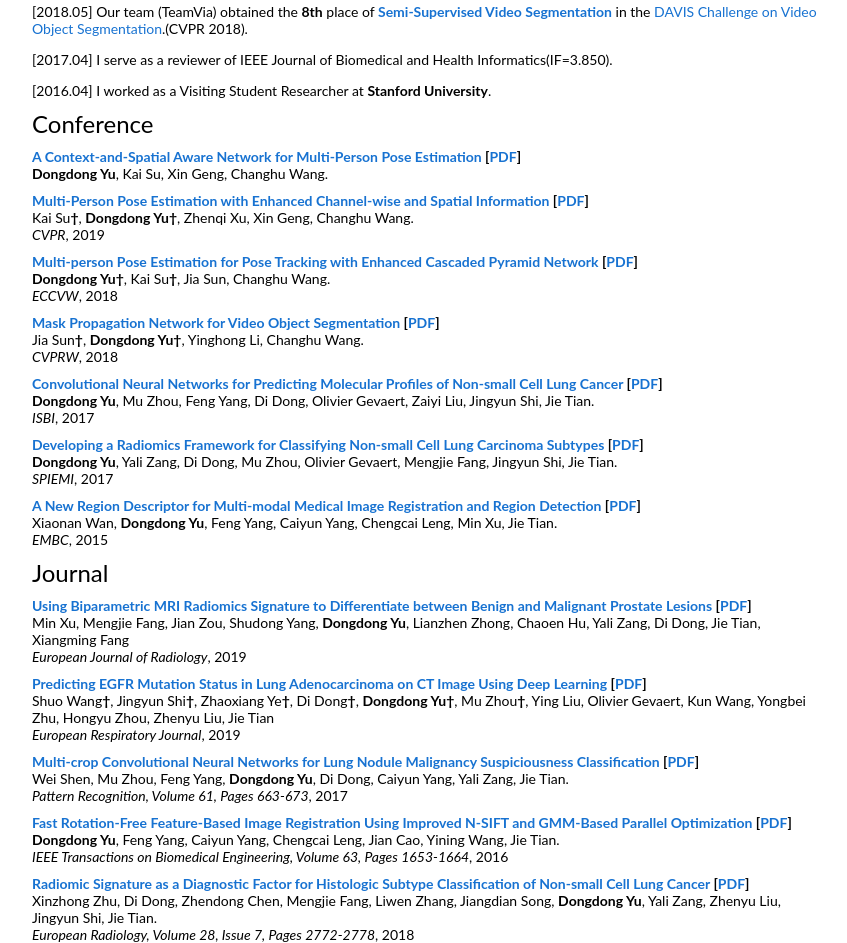
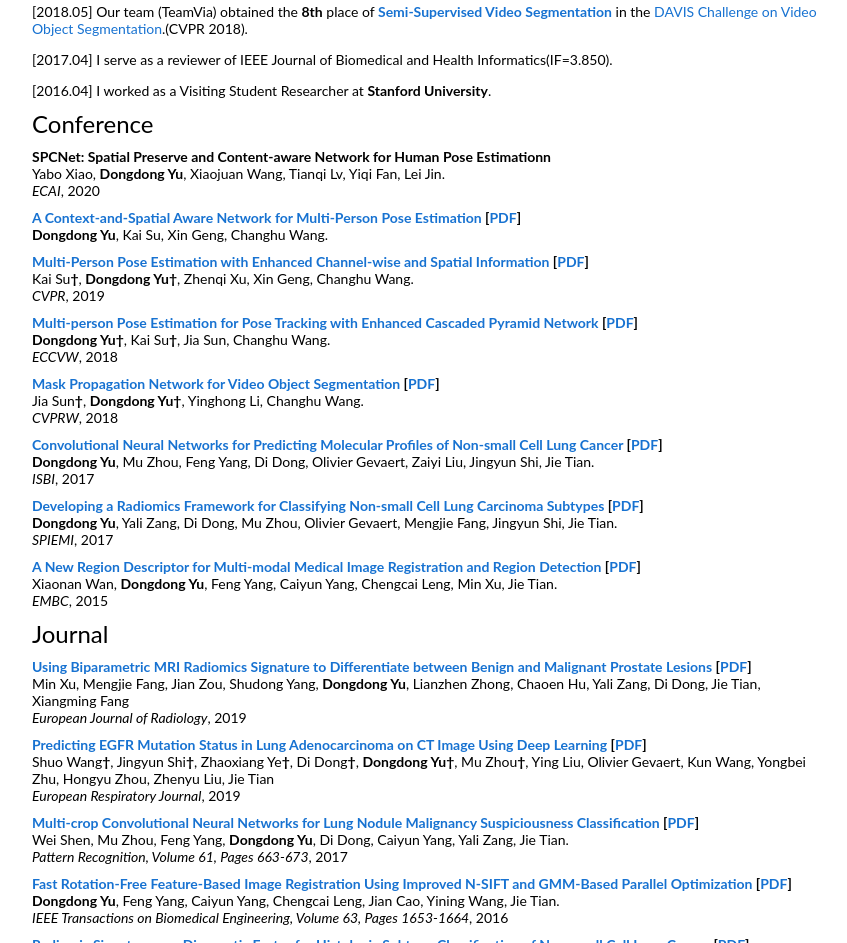
Before and after one commit to miracle-fmh/miracle-fmh.github.io, a plain HTML site: page index.htm in a window 1280 px wide. Shown: the part 854-1797 px from the top of the page, without its empty margins (210-1057 px from the left). Drawn offline with Linux system fonts and the light colour scheme.

Commit message:
update ECAI

```diff
--- a/index.htm
+++ b/index.htm
@@ -85,6 +85,9 @@
         </tr>
         <tr>
         <tr>
+         <td width="100%" align="left"> <p> <b> SPCNet: Spatial Preserve and Content-aware Network for Human Pose Estimationn </b><br /> Yabo Xiao, <strong>Dongdong Yu</strong>, Xiaojuan Wang, Tianqi Lv, Yiqi Fan, Lei Jin. <br /> <i>ECAI</i>, 2020 <br /></p> </td>
+        </tr>
+        <tr>
          <td width="100%" align="left"> <p> <b><a target="_blank" href="https://arxiv.org/abs/1905.05355">A Context-and-Spatial Aware Network for Multi-Person Pose Estimation</a> [<a target="_blank" href="https://arxiv.org/abs/1905.05355">PDF</a>] </b><br /> <strong>Dongdong Yu</strong>, Kai Su, Xin Geng, Changhu Wang. <br /> </p> </td>
         </tr>
         <tr>
```
